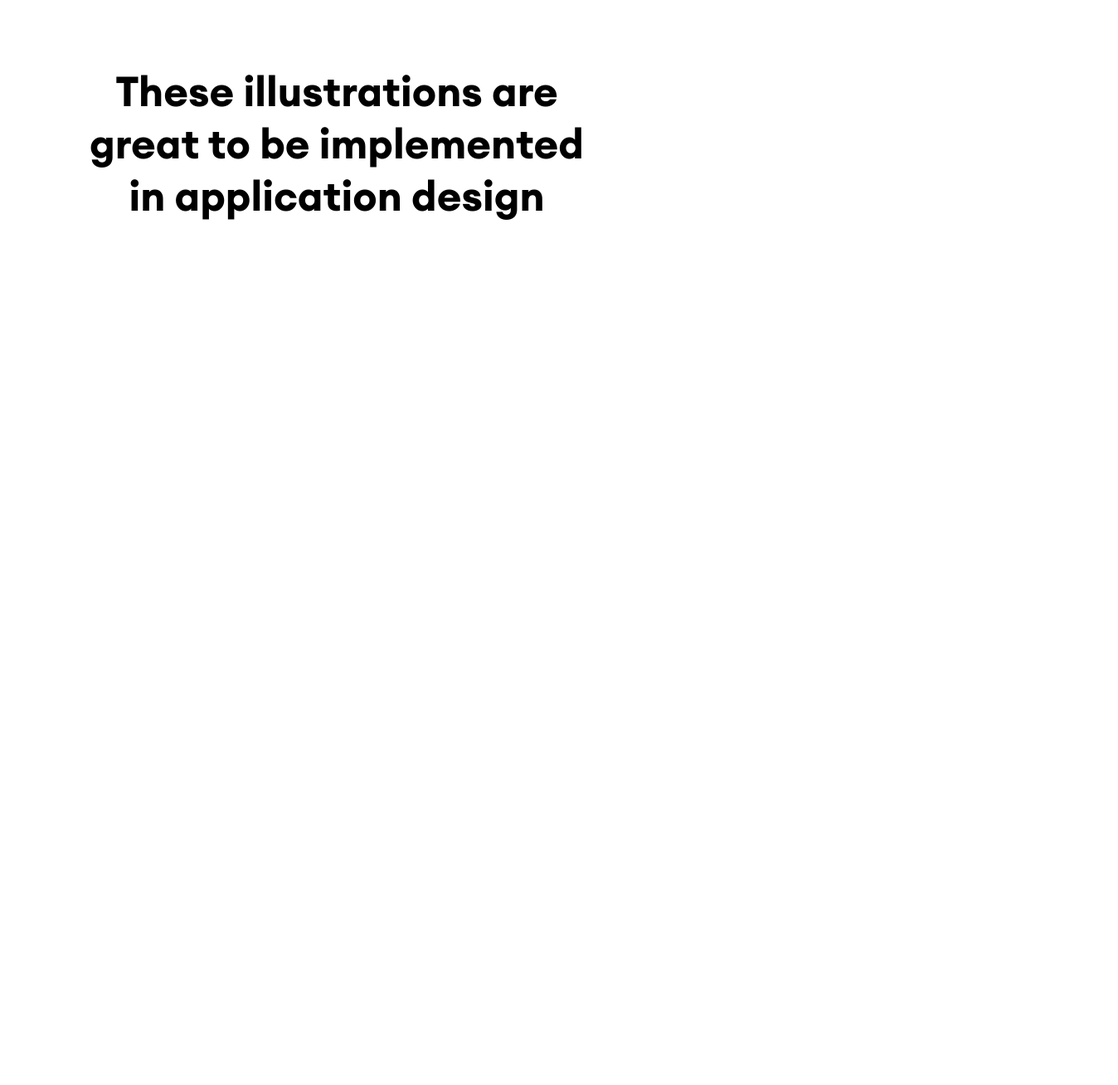
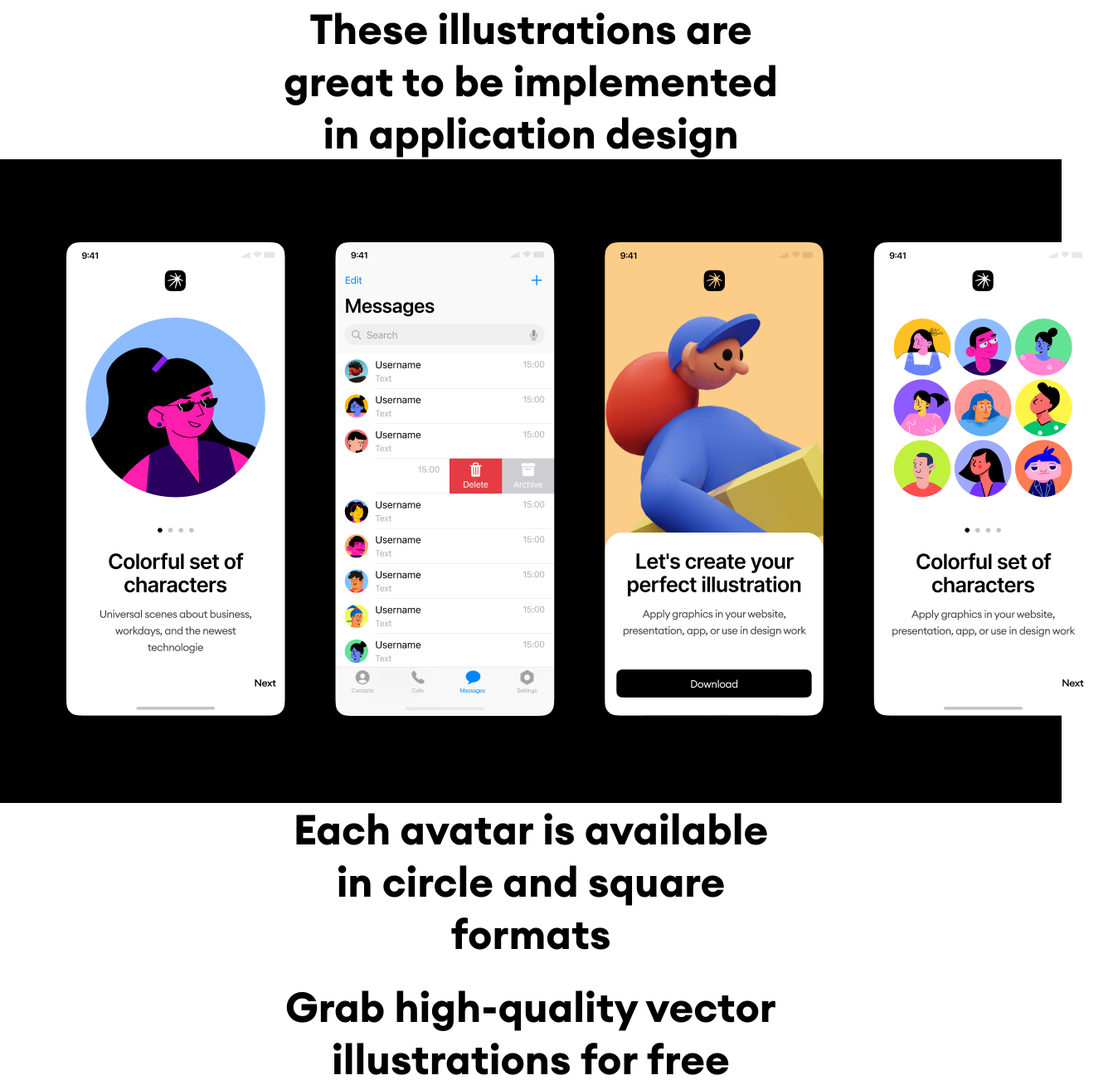
Before and after one commit to rbrnr/bailey-exercise-01, a website: page index.html in a window 1280 px wide. Shown: the part 2336-3644 px from the top of the page at 83% size, 1348 px wide, since content can reach past the window. Before the commit the page ends 2611 px from the top, so only its background shows below. Drawn offline with nearby package versions, Linux system fonts and the light colour scheme.

Commit message:
placing elements

```diff
--- a/index.html
+++ b/index.html
@@ -11,7 +11,7 @@
       <div>
         Free Userpics Pack
       </div>
-      <div class="right-align blue">
+      <div class="right-align blue-link">
         More vector and 3d illustrations
       </div>
     </div>
@@ -42,9 +42,7 @@
     </div>
 
     <div class="row-container">
-
-        <img src="images/s-2-i-3.png">
-
+      <img src="images/s-2-i-3.png">
       <div class="right-align">
         <span class="large-body">
           100 free avatars<br>created in various<br>styles
@@ -52,16 +50,42 @@
       </div>
     </div>
 
+    <span class="text-center">
+      <div class="bold header">
 
-    <div class="row-container bold header">
-      <span class="text-center">
         These illustrations are<br>great to be implemented<br>in application design
-      </span>
+
     </div>
+    </span>
+
 
   </div>
+  <div class="black-container">
+    <div class="even-display">
+      <img src="images/s-3-i-1.png">
+    </div>
+    <div class="even-display">
+      <img src="images/s-3-i-2.png">
+    </div>
+    <div class="even-display">
+      <img src="images/s-3-i-3.png">
+    </div>
+    <div class="even-display">
+      <img src="images/s-3-i-4.png">
+    </div>
+  </div>
 
-
+  <span class="text-center">
+    <div class="bold header">
+      Each avatar is available<br>in circle and square<br>formats
+    </div>
+  </span>
+  <br>
+  <span class="text-center">
+    <div class="bold header">
+      Grab high-quality vector<br>illustrations for free
+    </div>
+  </span>
 
 </body>
 </html>
--- a/styles.scss
+++ b/styles.scss
@@ -18,6 +18,7 @@ body {
     font-size: 20px;
     letter-spacing: 0px;
     background: white;
+    margin: 0px;
 }
 
 .container {
@@ -25,6 +26,16 @@ body {
     margin-right: 100px;
     margin-top: 25px;
     display: flex;
+}
+
+.black-container {
+    background-color: black;
+    display: flex;
+    text-align: justify;
+    padding-top: 100px;
+    padding-bottom: 100px;
+    padding-left: 50px;
+    padding-right: 50px;
 }
 
 .row-container {
@@ -64,12 +75,30 @@ body {
     margin-left: auto;
 }
 
+.even-display {
+    vertical-align: top;
+    display: inline;
+    padding-right: 30px;
+    padding-left: 30px;
+}
+
 .header-display {
     display: inline;
 }
 
 .blue {
     color: #0047FF;
+}
+
+.blue-link {
+    color: #0047FF;
+    cursor: pointer;
+    transition: 0.3s;
+}
+
+.blue-link:hover {
+    color: #0d6efd;
+    cursor: pointer;
 }
 
 .mute {
```
Also changed, not shown: styles.css.
